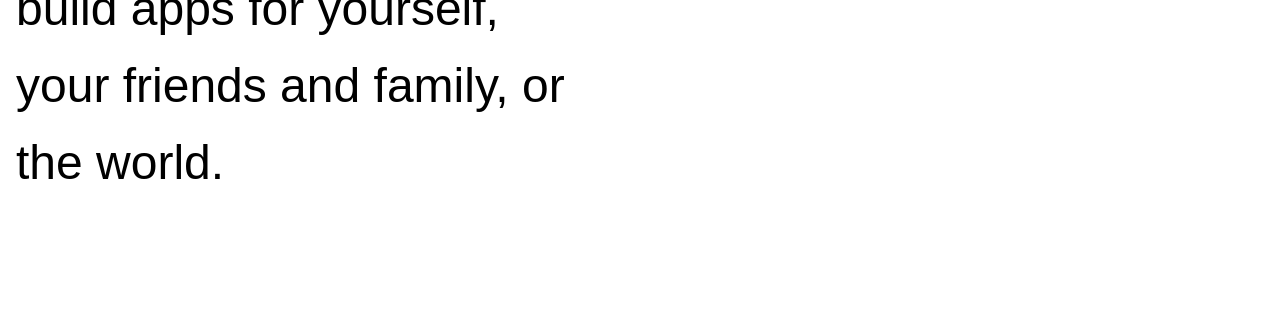
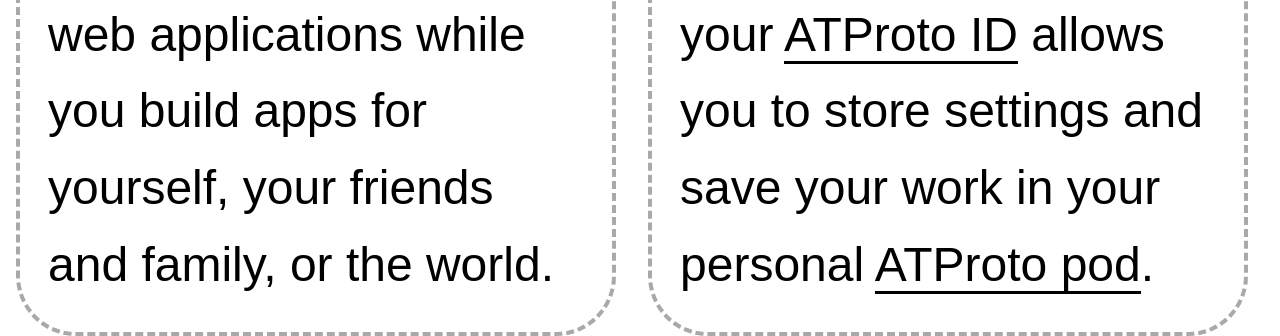
Before and after one commit to YetAnotherJonWilson/atproto-app-builder, a plain HTML site: page index.html in a window 1280 px wide. Shown: the part 701-1037 px from the top of the page. Before the commit the page ends 902 px from the top, so only its background shows below. Drawn offline with Linux system fonts and the light colour scheme; a web font is replaced by a local one.

Commit message:
adding some intro content and styling

```diff
--- a/index.html
+++ b/index.html
@@ -8,12 +8,9 @@
   </head>
   <body>
     <header>
-      <div class="wrapper">
       <h1>build the Web you want</h1>
-      </div>
     </header>
     <main>
-      <div class="wrapper main">
       <section>
         <p>
           Using the
@@ -26,8 +23,14 @@
           your friends and family, or the world.
         </p>
       </section>
-        <section></section>
-      </div>
+      <section>
+        <p>
+          To create apps with this site, you do not need to log in. Logging in
+          with your <span class="intro-tooltip">ATProto ID</span> allows you to
+          store settings and save your work in your personal
+          <span class="intro-tooltip">ATProto pod</span>.
+        </p>
+      </section>
     </main>
   </body>
 </html>
--- a/styles.css
+++ b/styles.css
@@ -109,7 +109,7 @@
       --ff-body: 'bilbo-regular', sans-serif;
       --fs-500: 3rem;
       --fs-700: 6rem;
-      --fs-1000: 9rem;
+      --fs-1000: 11rem;
     }
   }
 
@@ -117,41 +117,32 @@
     font-family: var(--ff-body);
     font-size: var(--fs-500);
   }
-
-  header h1 {
-    margin: 1rem 0 0 1rem;
-    font-family: var(--ff-heading);
-    font-size: var(--fs-1000);
-    color: black;
-  }
-
-  .intro-tooltip {
-    border-bottom: 3px solid black;
-  }
-
-  .intro-tooltip:hover {
-    background-color: cadetblue;
-    cursor: pointer;
-  }
 }
 
 @layer layout {
-  .wrapper {
-    padding-inline: 1rem;
-  }
-
-  .main {
+  main {
     display: flex;
     flex-direction: column;
     align-items: end;
+    padding-inline: 1rem;
     @media (width > 760px) {
       flex-direction: row;
     }
   }
 
   section {
-    margin-top: 2rem;
+    margin: 2rem 1rem 0 1rem;
     flex: 1;
+    @media (width > 760px) {
+      border: 4px dashed darkgray;
+      border-radius: 10%;
+      padding: 1.75rem;
+    }
+  }
+  @media (width > 760px) {
+    section:first-child {
+      margin-left: 0;
+    }
   }
 }
 
@@ -166,3 +157,19 @@
     width: 1px;
   }
 }
+
+header h1 {
+  margin: 1rem 0 0 2rem;
+  font-family: var(--ff-heading);
+  font-size: var(--fs-1000);
+  color: black;
+}
+
+.intro-tooltip {
+  border-bottom: 3px solid black;
+}
+
+.intro-tooltip:hover {
+  background-color: cadetblue;
+  cursor: pointer;
+}
```
Lines whose indentation alone changed are shown as unchanged.
